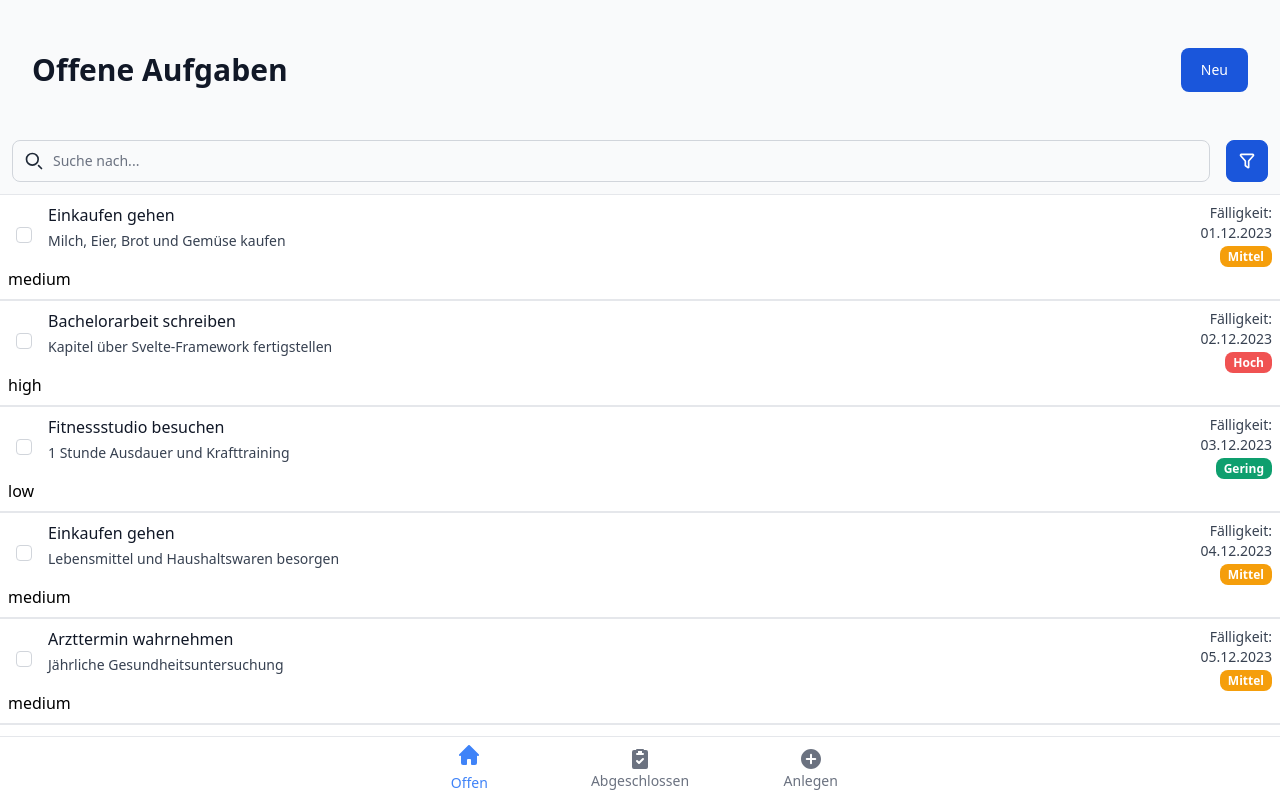
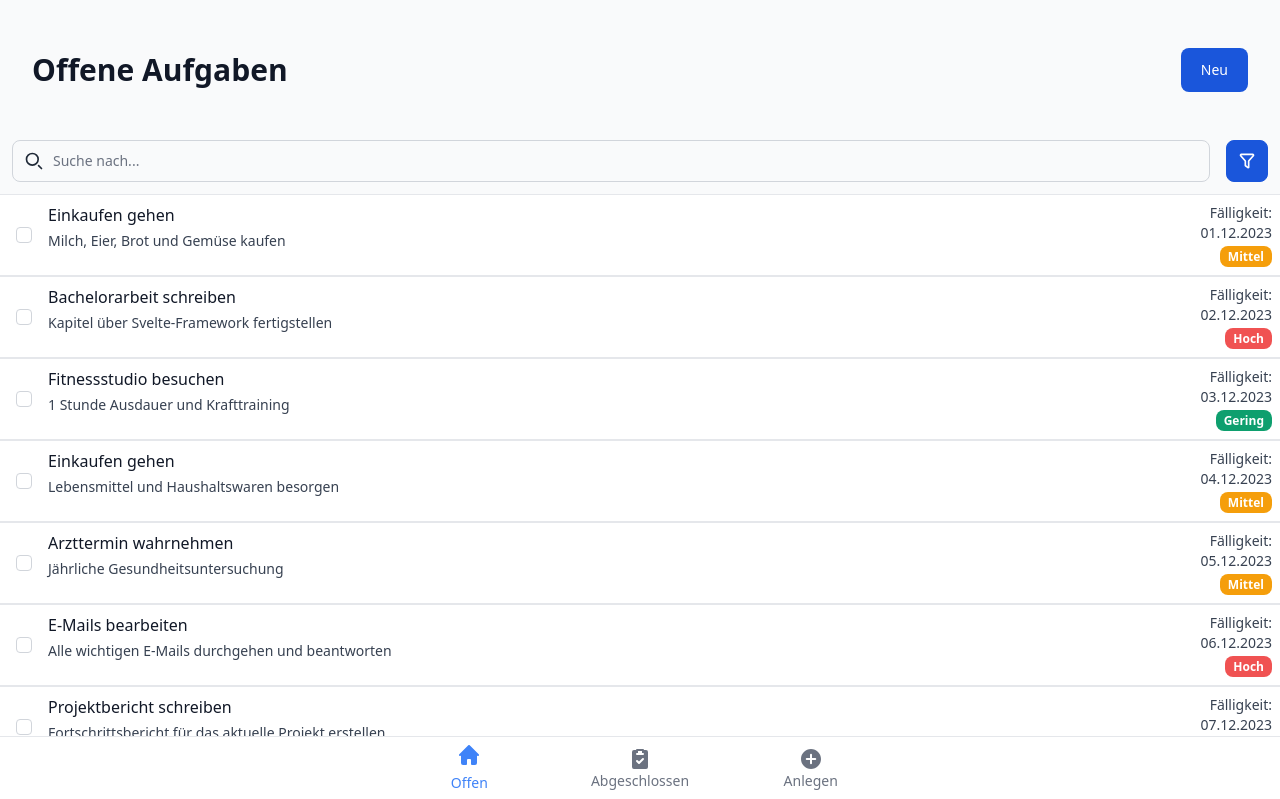
Before and after one commit to Meyioo/angular-todo-app, an Angular app: page / in a window 1280 px wide. Shown: the top 799 px of the page. Built offline with nearby package versions, Linux system fonts and the light colour scheme.

Commit message:
Remove priority level display from todo item component

```diff
--- a/src/app/components/todo-item/todo-item.component.html
+++ b/src/app/components/todo-item/todo-item.component.html
@@ -29,6 +29,5 @@
 				</div>
 			</div>
 		</div>
-		{{ todo.priorityLevel }}
 	</button>
 }
```
